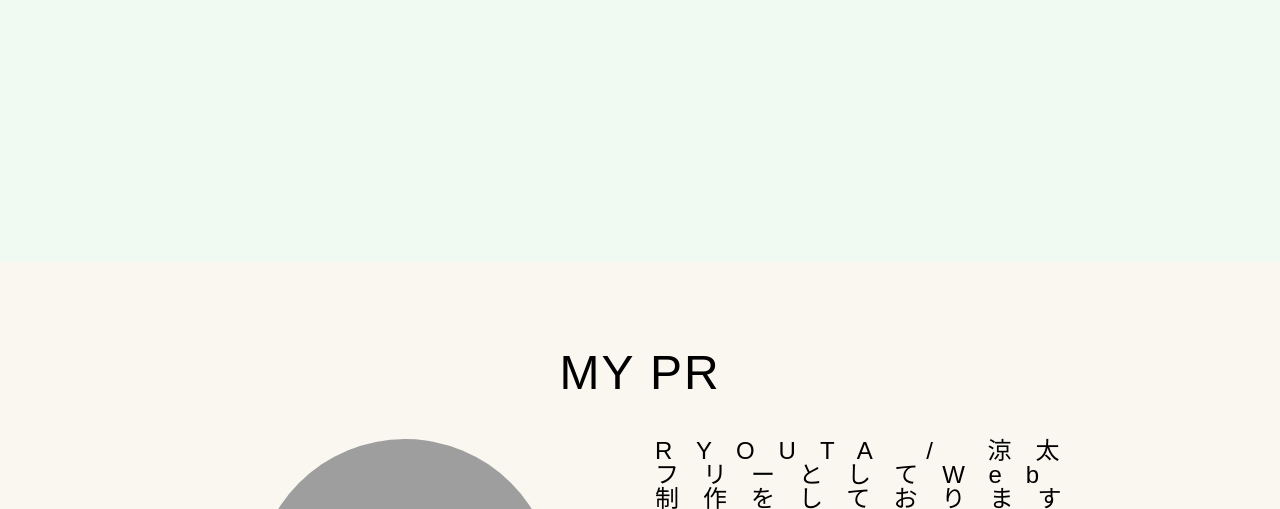
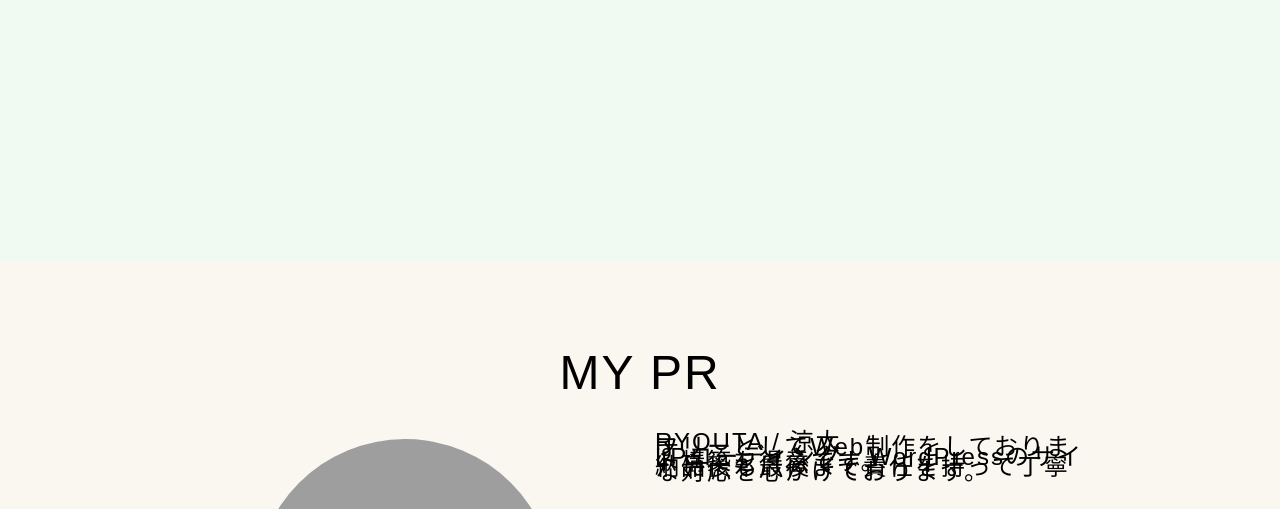
Before and after one commit to ryoutas/web, a plain HTML site: page index.html in a window 1280 px wide. Shown: the part 378-887 px from the top of the page. Drawn offline with nearby package versions, Linux system fonts and the light colour scheme; grey boxes are pictures that could not be loaded; a web font is replaced by a local one.

Commit message:
Update main.css

```diff
--- a/css/main.css
+++ b/css/main.css
@@ -84,8 +84,8 @@ body {
   background-color: #faf7f0;
 }
 .profile h4{
-letter-spacing:1em;
- line-height:1em;
+letter-spacing:2px;
+ line-height:5px;
 }
 
 .profile__title,
```
